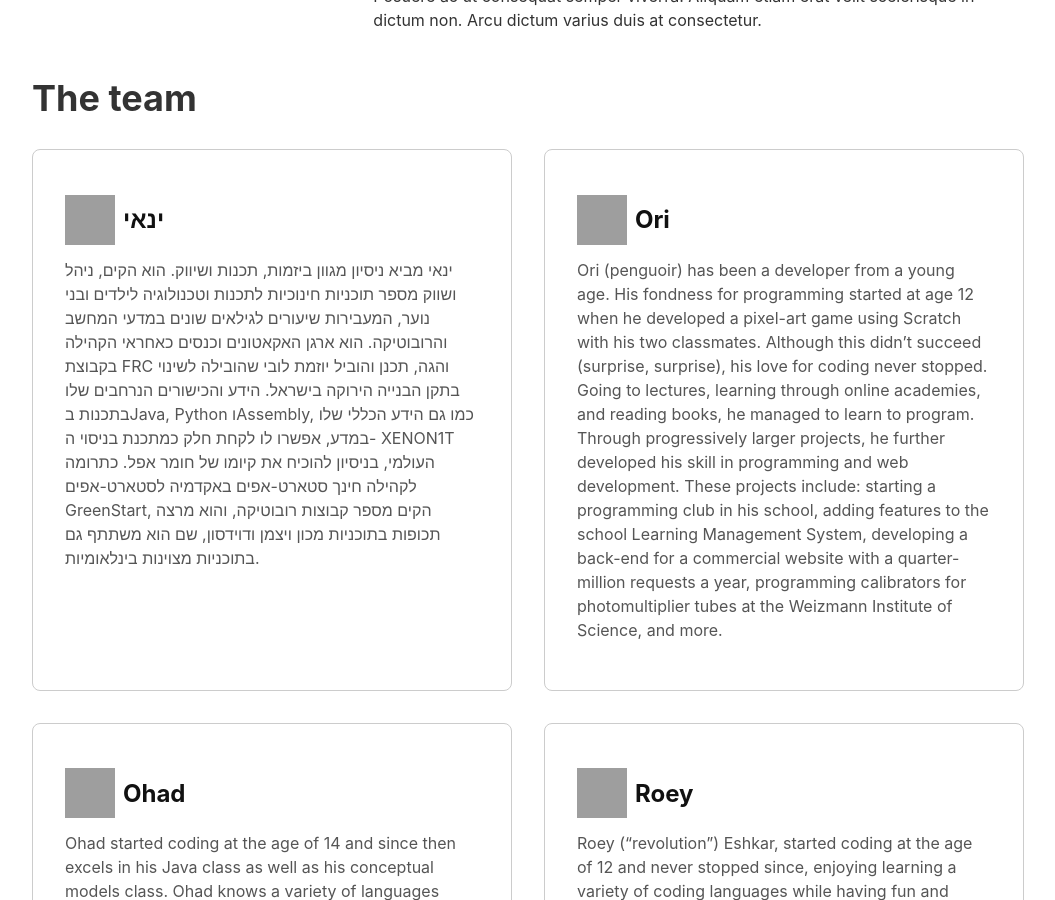
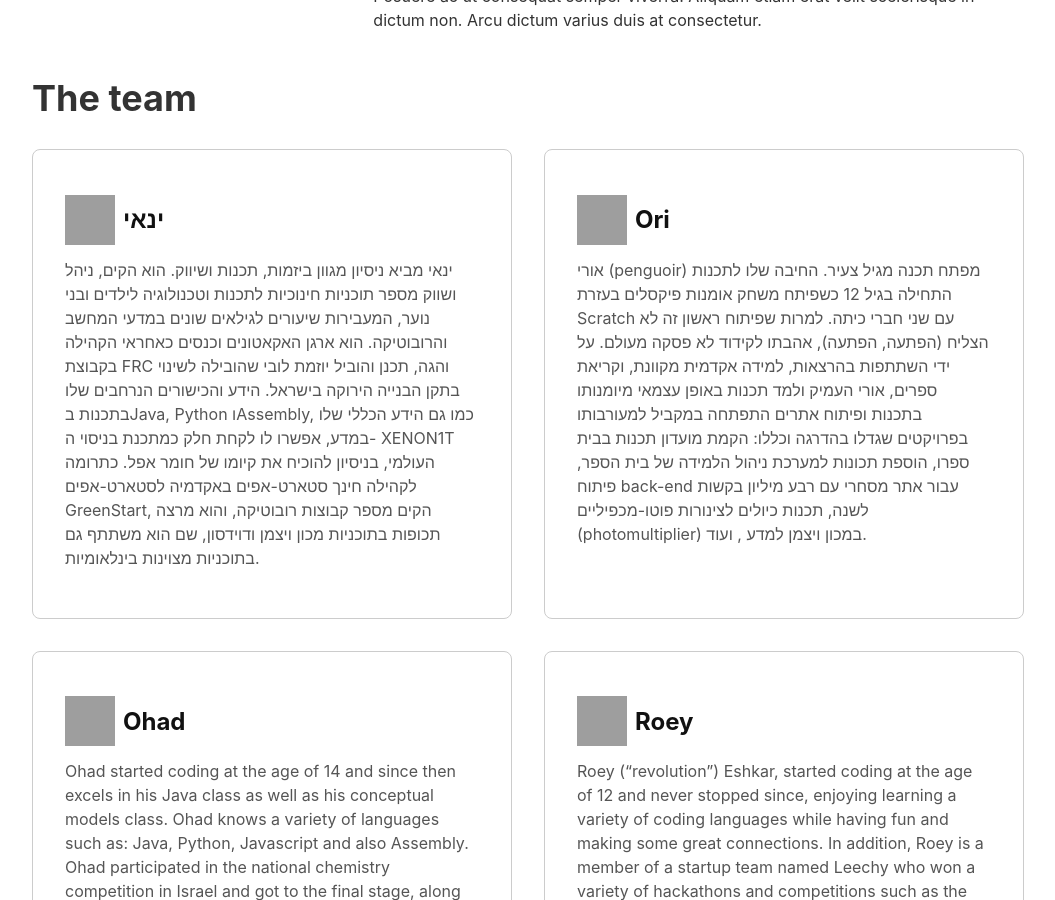
Before and after one commit to sheepsixteen/marketing, a Jekyll site: the page built from pages/about.html, in a window 1280 px wide and 900 px high, scrolled down 634 px, cut to the strip 0-900 px from the top of the window. Shown: the whole strip, without its empty margins (112-1167 px from the left). Built offline with Jekyll 4.4.1, drawn with Linux system fonts in a browser that asks for light colours; nearby versions of some CDN libraries; grey boxes are pictures that could not be loaded.

Commit message:
trying to add hebrew ori

```diff
--- a/_data/us.yml
+++ b/_data/us.yml
@@ -15,18 +15,9 @@
 - name: Ori
   github: penguoir
   bio: >
-    Ori (penguoir) has been a developer from a young age. His fondness
-    for programming started at age 12 when he developed a pixel-art game
-    using Scratch with his two classmates. Although this didn’t succeed
-    (surprise, surprise), his love for coding never stopped. Going to
-    lectures, learning through online academies, and reading books, he
-    managed to learn to program.
-    Through progressively larger projects, he further developed his skill
-    in programming and web development. These projects include: starting
-    a programming club in his school, adding features to the school Learning
-    Management System, developing a back-end for a commercial website with
-    a quarter-million requests a year, programming calibrators for
-    photomultiplier tubes at the Weizmann Institute of Science, and more.
+    אורי (penguoir) מפתח תכנה מגיל צעיר. החיבה שלו לתכנות התחילה בגיל 12 כשפיתח משחק אומנות פיקסלים בעזרת Scratch עם שני חברי כיתה. למרות שפיתוח ראשון זה לא הצליח (הפתעה, הפתעה), אהבתו לקידוד לא פסקה מעולם. על ידי השתתפות בהרצאות, למידה אקדמית מקוונת, וקריאת ספרים, אורי העמיק ולמד תכנות באופן עצמאי
+    מיומנותו בתכנות ופיתוח אתרים התפתחה במקביל למעורבותו בפרויקטים שגדלו בהדרגה וכללו: הקמת מועדון תכנות בבית ספרו, הוספת תכונות למערכת ניהול הלמידה של בית הספר, פיתוח back-end עבור אתר מסחרי עם רבע מיליון בקשות לשנה, תכנות כיולים לצינורות פוטו-מכפיליים (photomultiplier) במכון ויצמן למדע , ועוד.
+
 - name: Ohad
   github: KoolDude99
   bio: >
```
